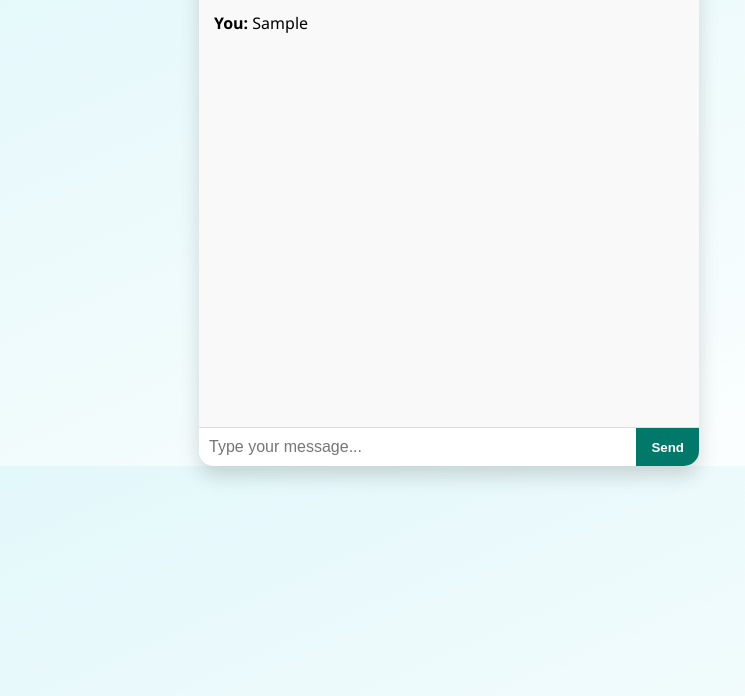
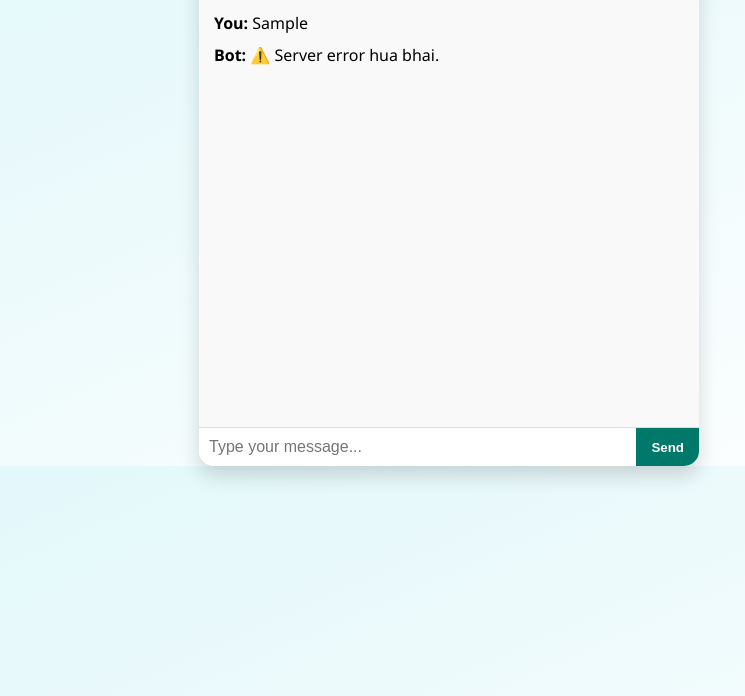
Before and after one commit to taha098Salman/myChatBot, a plain HTML site: page templates/index.html in a window 1280 px wide. Both pictures are taken after typing "Sample" into the empty fields and a click on the button "Send". Shown: the part 104-800 px from the top of the page, without its empty margins (191-936 px from the left). Drawn offline with Linux system fonts and the light colour scheme; no server answers.

Commit message:
Update index.html

```diff
--- a/templates/index.html
+++ b/templates/index.html
@@ -101,6 +101,7 @@
         input.value = "";
         chatBox.scrollTop = chatBox.scrollHeight;
 
+        try {
             const res = await fetch("/chat", {
                 method: "POST",
                 headers: { "Content-Type": "application/json" },
@@ -109,6 +110,10 @@
 
             const data = await res.json();
             chatBox.innerHTML += `<div><strong>Bot:</strong> ${data.reply}</div>`;
+        } catch (error) {
+            chatBox.innerHTML += `<div><strong>Bot:</strong> ⚠️ Server error hua bhai.</div>`;
+        }
+
         chatBox.scrollTop = chatBox.scrollHeight;
     }
 </script>
```
Lines whose indentation alone changed are shown as unchanged.
